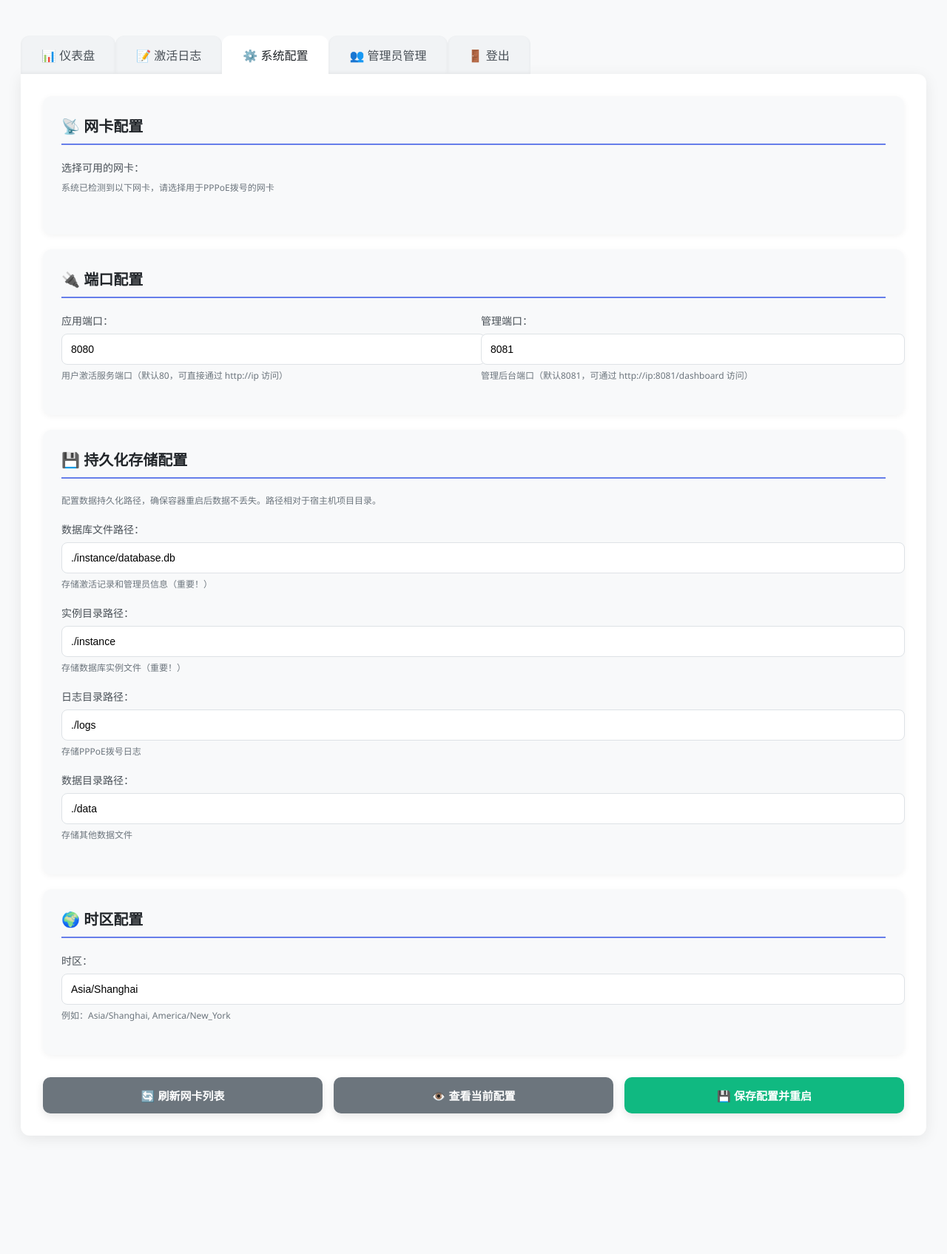
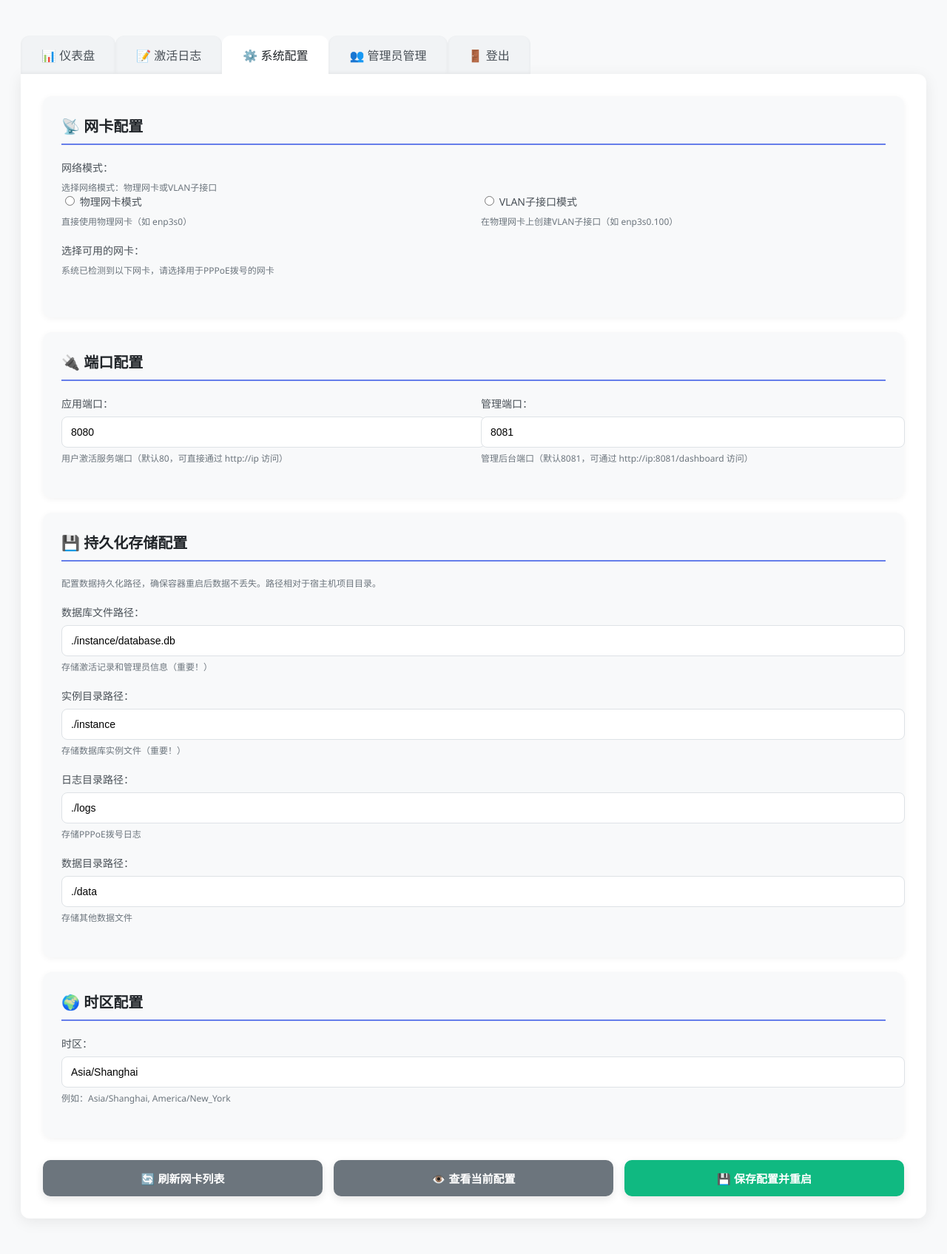
Before and after one commit to hicool-ml/pppoe-activation, a Flask app: page /config in a window 1280 px wide. Shown: the whole page at 74% size. Before the commit the page ends 1506 px from the top, so only its background shows below. Run offline with Flask 3, Linux system fonts and the light colour scheme; data comes from the database, SQL or seed files in the repository; parts of the project's set-up code (start-up, migrations or seed data) failed here and were passed over.

Commit message:
添加 VLAN 子接口配置支持：后台配置页面支持网络模式选择
- 修改 init_config.html：添加网络模式选择（physical | vlan）
- 添加 VLAN ID 输入（仅 vlan 模式显示）
- 添加 JavaScript 函数 toggleNetMode() 处理网络模式切换
- 修改 init_config.py：添加 net_mode 和 vlan_id 参数处理
- 保存网络模式到配置文件和 .env

```diff
--- a/init_config.py
+++ b/init_config.py
@@ -255,7 +255,9 @@ def save():
             'instance_path': request.form.get('instance_path', './instance'),
             'app_port': int(request.form.get('app_port', 80)),
             'admin_port': int(request.form.get('admin_port', 80)),
-            'tz': request.form.get('tz', 'Asia/Shanghai')
+            'tz': request.form.get('tz', 'Asia/Shanghai'),
+            'net_mode': request.form.get('net_mode', 'physical'),
+            'vlan_id': request.form.get('vlan_id', '')
         }
 
         save_config(data)
--- a/templates/init_config.html
+++ b/templates/init_config.html
@@ -251,6 +251,42 @@
                 <div class="config-card">
                     <div class="section-title">📡 网卡配置</div>
                     <div class="form-group">
+                        <label>网络模式：</label>
+                        <div class="hint">选择网络模式：物理网卡或VLAN子接口</div>
+                        <div class="row">
+                            <div class="col">
+                                <div class="form-group">
+                                    <label>
+                                        <input type="radio" name="net_mode" value="physical"
+                                               {% if current_config.net_mode == 'physical' %}checked{% endif %}
+                                               onclick="toggleNetMode('physical')">
+                                        物理网卡模式
+                                    </label>
+                                    <div class="hint">直接使用物理网卡（如 enp3s0）</div>
+                                </div>
+                            </div>
+                            <div class="col">
+                                <div class="form-group">
+                                    <label>
+                                        <input type="radio" name="net_mode" value="vlan"
+                                               {% if current_config.net_mode == 'vlan' %}checked{% endif %}
+                                               onclick="toggleNetMode('vlan')">
+                                        VLAN子接口模式
+                                    </label>
+                                    <div class="hint">在物理网卡上创建VLAN子接口（如 enp3s0.100）</div>
+                                </div>
+                            </div>
+                        </div>
+
+                        {% if current_config.net_mode == 'vlan' %}
+                        <div class="form-group" id="vlan_config_group">
+                            <label for="vlan_id">VLAN ID：</label>
+                            <input type="number" id="vlan_id" name="vlan_id" min="1" max="4094"
+                                   value="{{ current_config.vlan_id if current_config.vlan_id else 100 }}">
+                            <div class="hint">VLAN ID范围：1-4094（例如：100, 200, 300）</div>
+                        </div>
+                        {% endif %}
+
                         <label>选择可用的网卡：</label>
                         <div class="hint">系统已检测到以下网卡，请选择用于PPPoE拨号的网卡</div>
                         <div class="interfaces-grid">
@@ -366,6 +402,15 @@
             element.classList.toggle('selected', checkbox.checked);
         }
 
+        function toggleNetMode(mode) {
+            const vlanConfigGroup = document.getElementById('vlan_config_group');
+            if (mode === 'vlan') {
+                vlanConfigGroup.style.display = 'block';
+            } else {
+                vlanConfigGroup.style.display = 'none';
+            }
+        }
+
         // 查看当前配置
         function viewConfig() {
             fetch('/api/config')
```
